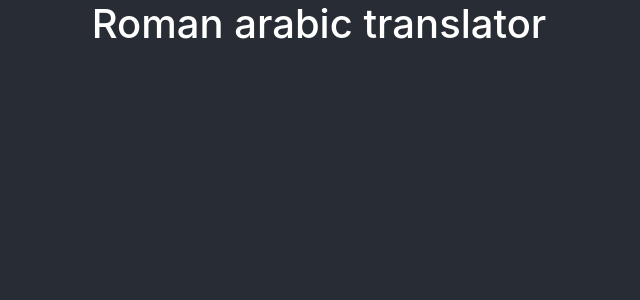
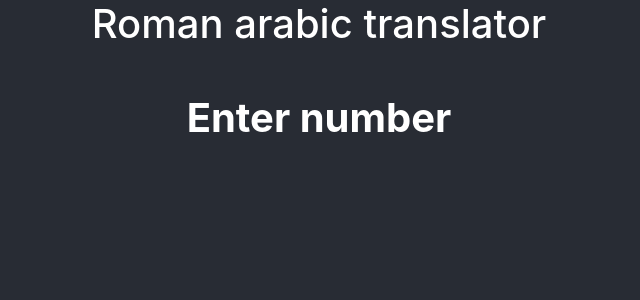
Before and after one commit to jakvitov/roman-arabic-translator-react, a React (Create React App) app: page / in a window 1280 px wide. Shown: the top 300 px of the page, without its empty margins (321-961 px from the left). Built offline with nearby package versions, Linux system fonts and the light colour scheme.

Commit message:
Result field component setup

```diff
--- a/src/componenets/ResultField.js
+++ b/src/componenets/ResultField.js
@@ -1,5 +1,15 @@
 function ResultField(props) {
 
+    let message;
+
+    if (!props.inputNumber){
+        message = "Enter number"
+    }
+    else {
+        message = props.inputNumber;
+    }
+
+    return <label for="inputField" id="resultField">{message}</label>
 }
 
 export default ResultField;
```
